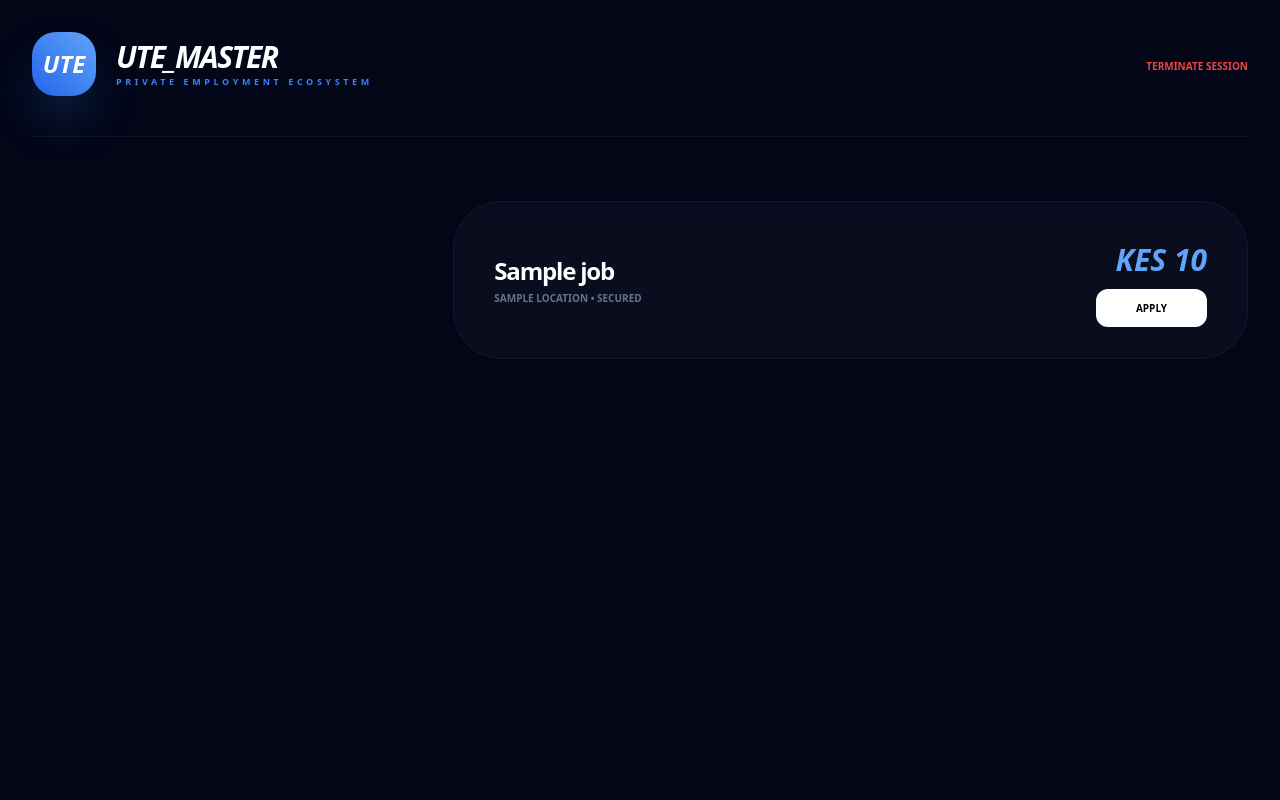
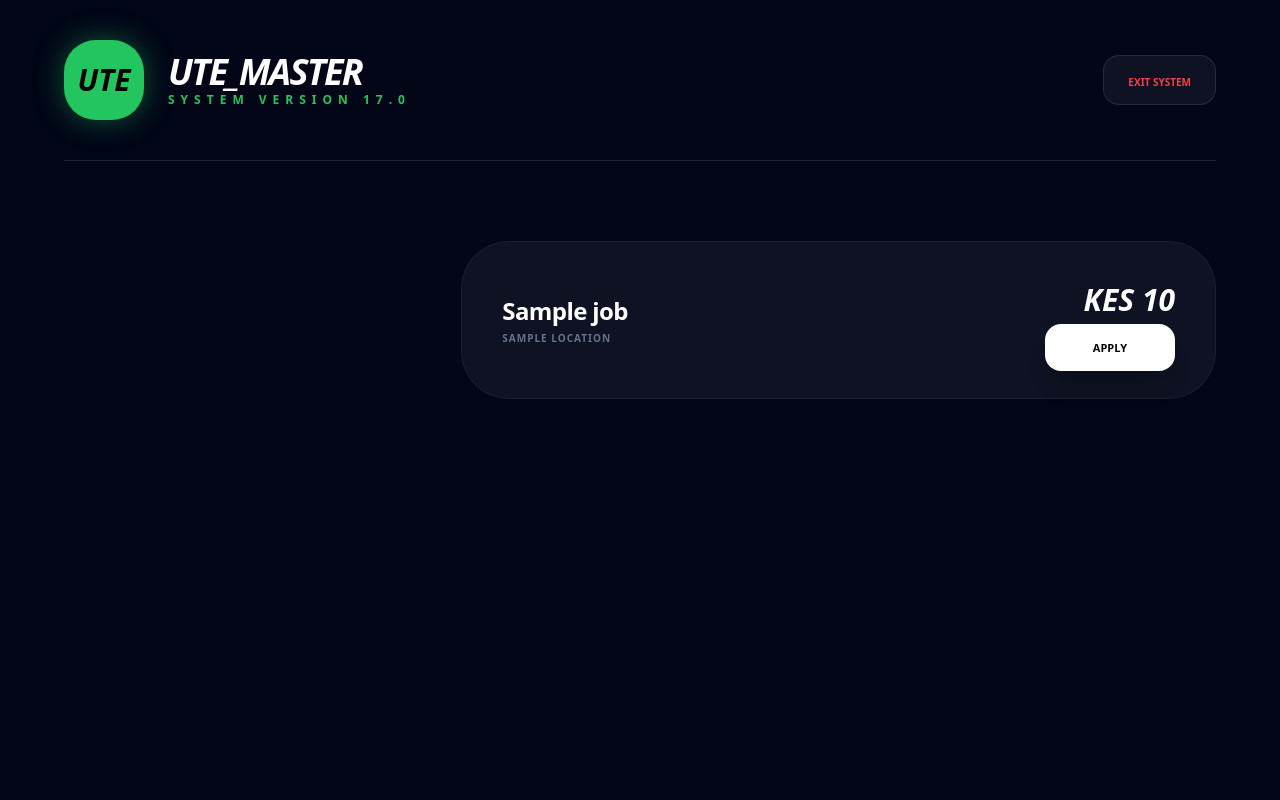
Before and after one commit to reubenwaithaka839-crypto/ute-web, a Flask app: template templates/dashboard.html in a window 1280 px wide. Run offline with Flask 3, Linux system fonts and the light colour scheme; the template is opened without the code that fills it: most values are stand-ins (such as "Sample title", 1, 10 or a date in 2020); some libraries are stand-ins or nearby versions.

Commit message:
Update dashboard title and styling elements

```diff
--- a/templates/dashboard.html
+++ b/templates/dashboard.html
@@ -3,60 +3,56 @@
 <head>
     <meta charset="UTF-8">
     <script src="https://cdn.tailwindcss.com"></script>
-    <title>UTE MASTER | PRESTIGE HUB</title>
-    <style>
-        .glass { background: rgba(255, 255, 255, 0.03); backdrop-filter: blur(12px); border: 1px solid rgba(255, 255, 255, 0.05); }
-    </style>
+    <title>UTE MASTER V17</title>
 </head>
-<body class="bg-[#020617] text-white min-h-screen p-8">
-    <div class="max-w-7xl mx-auto">
+<body class="bg-[#020617] text-white min-h-screen p-10">
+    <div class="max-w-6xl mx-auto">
 
-        <header class="flex justify-between items-center mb-16 border-b border-white/5 pb-10">
-            <div class="flex items-center gap-5">
-                <div class="w-16 h-16 bg-gradient-to-tr from-blue-600 to-blue-400 rounded-[1.5rem] flex items-center justify-center font-black text-2xl italic shadow-2xl shadow-blue-500/40">
+        <header class="flex justify-between items-center mb-20 border-b border-white/10 pb-10">
+            <div class="flex items-center gap-6">
+                <div class="w-20 h-20 bg-[#22c55e] rounded-[2rem] flex items-center justify-center font-black text-3xl italic shadow-[0_0_30px_rgba(34,197,94,0.4)] text-black">
                     UTE
                 </div>
                 <div>
-                    <h1 class="text-3xl font-black tracking-tighter italic">UTE_MASTER</h1>
-                    <p class="text-[9px] font-bold text-blue-500 uppercase tracking-[0.4em]">Private Employment Ecosystem</p>
+                    <h1 class="text-4xl font-black tracking-tighter italic text-white">UTE_MASTER</h1>
+                    <p class="text-xs font-bold text-[#22c55e] uppercase tracking-[0.5em]">System Version 17.0</p>
                 </div>
             </div>
-            <div class="text-right">
-                <p class="text-sm font-black text-white">{{ user.username.upper() }}</p>
-                <a href="/logout" class="text-[10px] font-bold text-red-500 uppercase">Terminate Session</a>
+            <div class="bg-white/5 px-6 py-3 rounded-2xl border border-white/10">
+                <p class="text-xs font-black text-blue-400">{{ user.username.upper() }}</p>
+                <a href="/logout" class="text-[10px] font-bold text-red-500 uppercase">Exit System</a>
             </div>
         </header>
 
-        <div class="grid grid-cols-1 lg:grid-cols-12 gap-12">
-            <div class="lg:col-span-4 space-y-8">
+        <div class="grid grid-cols-1 lg:grid-cols-12 gap-10">
+            <div class="lg:col-span-4">
                 {% if user.role in ['employer', 'admin'] %}
-                <section class="glass p-8 rounded-[2.5rem]">
-                    <h2 class="text-[10px] font-black text-blue-500 uppercase mb-6 tracking-widest">New Deployment</h2>
+                <div class="bg-white/5 p-8 rounded-[3rem] border border-white/10 shadow-2xl">
+                    <h2 class="text-xs font-black text-[#22c55e] uppercase mb-6">New Task Entry</h2>
                     <form action="/post_job" method="POST" class="space-y-4">
-                        <input type="text" name="title" placeholder="Job Title" class="w-full bg-white/5 p-4 rounded-xl text-xs border border-white/10 outline-none">
-                        <input type="number" name="salary" placeholder="Salary (KES)" class="w-full bg-white/5 p-4 rounded-xl text-xs border border-white/10 outline-none">
-                        <button class="w-full bg-blue-600 py-4 rounded-2xl font-black text-[10px] uppercase shadow-lg shadow-blue-500/20">Launch Job</button>
+                        <input type="text" name="title" placeholder="Job Title" class="w-full bg-black/40 p-4 rounded-2xl border border-white/10 text-xs outline-none focus:border-[#22c55e]">
+                        <input type="text" name="location" placeholder="Location" class="w-full bg-black/40 p-4 rounded-2xl border border-white/10 text-xs outline-none">
+                        <input type="number" name="salary" placeholder="Salary (KES)" class="w-full bg-black/40 p-4 rounded-2xl border border-white/10 text-xs outline-none">
+                        <button class="w-full bg-[#22c55e] text-black py-5 rounded-[1.5rem] font-black text-xs uppercase tracking-widest shadow-lg hover:brightness-110 transition">Launch Listing</button>
                     </form>
-                </section>
+                </div>
                 {% endif %}
             </div>
 
             <div class="lg:col-span-8 space-y-6">
                 {% for job in jobs %}
-                <div class="glass p-10 rounded-[3rem] flex justify-between items-center group hover:border-blue-500/40 transition">
+                <div class="bg-white/5 p-10 rounded-[3rem] border border-white/5 flex justify-between items-center group hover:bg-white/[0.08] transition">
                     <div>
-                        <h3 class="text-2xl font-black mb-1 tracking-tighter">{{ job.title }}</h3>
-                        <p class="text-[10px] text-slate-500 font-bold uppercase">{{ job.location }} • SECURED</p>
+                        <h3 class="text-2xl font-black mb-1 tracking-tight">{{ job.title }}</h3>
+                        <p class="text-[10px] text-slate-500 font-bold uppercase tracking-widest">{{ job.location }}</p>
                     </div>
                     <div class="text-right">
-                        <p class="text-3xl font-black text-blue-400 mb-4 italic">KES {{ job.salary }}</p>
-                        {% if job.id in applied_ids %}
-                            <span class="text-[10px] font-black text-green-500 uppercase">✓ Dossier Locked</span>
-                        {% else %}
-                            <a href="/apply_form/{{ job.id }}" class="bg-white text-black px-10 py-3 rounded-xl text-[10px] font-black uppercase hover:bg-blue-600 hover:text-white transition">Apply</a>
-                        {% endif %}
+                        <p class="text-3xl font-black text-white mb-4 italic">KES {{ "{:,.0f}".format(job.salary) }}</p>
+                        <a href="/apply_form/{{ job.id }}" class="bg-white text-black px-12 py-4 rounded-2xl text-[11px] font-black uppercase hover:bg-[#22c55e] transition shadow-xl">Apply</a>
                     </div>
                 </div>
+                {% else %}
+                <div class="text-center py-20 opacity-30 italic">No tasks active. Post one to see it here.</div>
                 {% endfor %}
             </div>
         </div>
```
